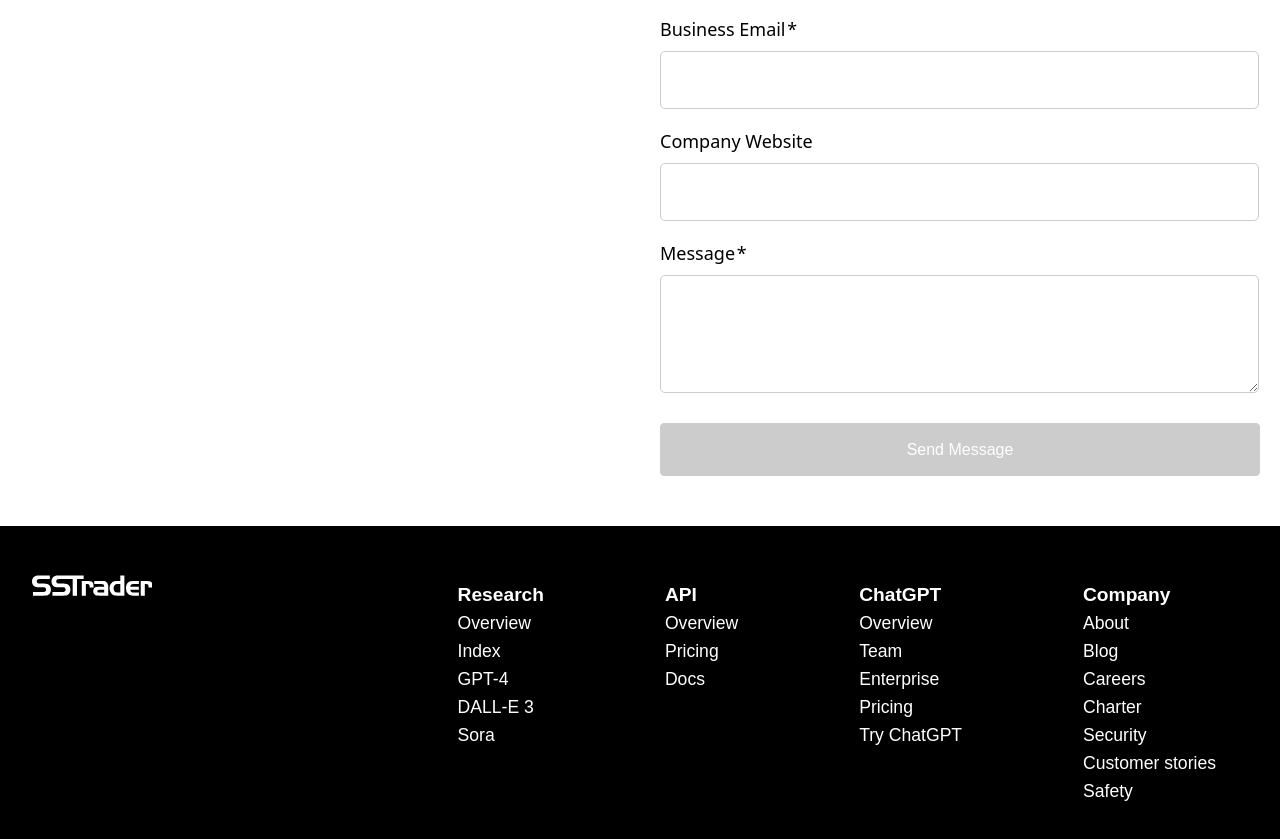
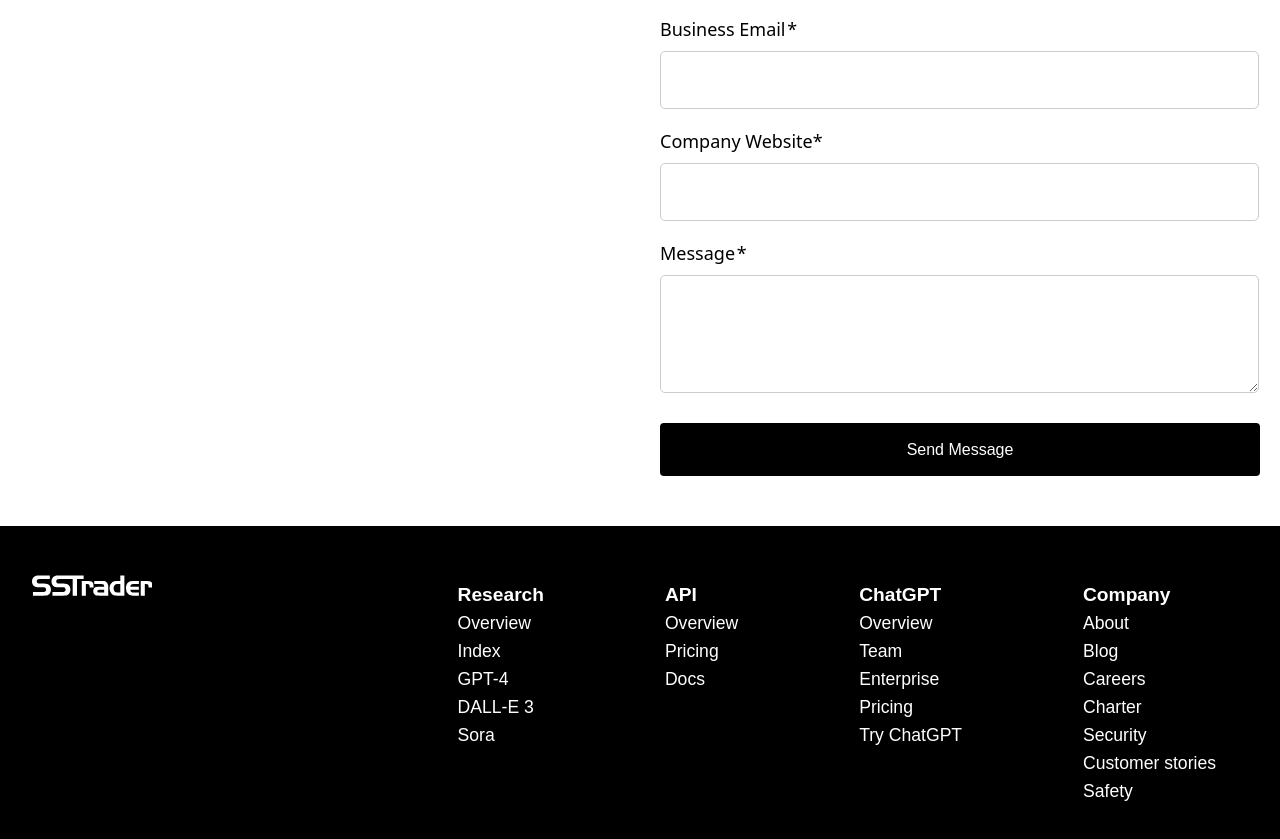
Before and after one commit to ganev11/SST-blog, a Nuxt app: page /contact in a window 1280 px wide. Shown: the part 1200-2039 px from the top of the page. Built offline with nearby package versions, Linux system fonts and the light colour scheme.

Commit message:
Add error messages and validate in real time with watchers and on submit

```diff
--- a/pages/contact/index.vue
+++ b/pages/contact/index.vue
@@ -50,8 +50,12 @@
             type="text"
             name="firstName"
             v-model="firstName"
+            @blur="validateFirstName"
             class="input-field"
           />
+          <p v-if="firstNameError" class="error-message">
+            {{ firstNameError }}
+          </p>
 
           <!-- Last Name -->
           <label for="lastName">Last Name *</label>
@@ -59,8 +63,10 @@
             type="text"
             name="lastName"
             v-model="lastName"
+            @blur="validateLastName"
             class="input-field"
           />
+          <p v-if="lastNameError" class="error-message">{{ lastNameError }}</p>
 
           <!-- Business Email -->
           <label for="businessEmail">Business Email *</label>
@@ -68,25 +74,36 @@
             type="email"
             name="businessEmail"
             v-model="businessEmail"
+            @blur="validateBusinessEmail"
             class="input-field"
           />
+          <p v-if="businessEmailError" class="error-message">
+            {{ businessEmailError }}
+          </p>
 
           <!-- Company Website -->
-          <label for="companyWebsite">Company Website</label>
+          <label for="companyWebsite">Company Website*</label>
           <input
             type="text"
             name="companyWebsite"
             v-model="companyWebsite"
+            @blur="validateCompanyWebsite"
             class="input-field"
           />
+          <p v-if="companyWebsiteError" class="error-message">
+            {{ companyWebsiteError }}
+          </p>
 
           <!-- Message -->
           <label for="message">Message *</label>
           <textarea
             name="message"
             v-model="message"
+            @blur="validateMessage"
             class="input-field-text-area"
           ></textarea>
+          <p v-if="messageError" class="error-message">{{ messageError }}</p>
+
           <!-- Submit Button -->
           <button class="submit-button" type="submit" :disabled="!isFormValid">
             Send Message
@@ -110,25 +127,33 @@ export default {
   data() {
     return {
       screenWidth: 0,
+      // form fields
       firstName: "",
       lastName: "",
       businessEmail: "",
       companyWebsite: "",
       message: "",
+      // validation errors
+      firstNameError: "",
+      lastNameError: "",
+      businessEmailError: "",
+      companyWebsiteError: "",
+      messageError: "",
     };
   },
   computed: {
     mobile() {
       return this.screenWidth <= 550;
     },
+
     isFormValid() {
-      // Basic validation checks
+      // Checks for the presence of error messages
       return (
-        this.isValidName(this.firstName) &&
-        this.isValidName(this.lastName) &&
-        this.isValidEmail(this.businessEmail) &&
-        (this.companyWebsite === "" || this.isValidURL(this.companyWebsite)) &&
-        this.message.trim().length > 0
+        !this.firstNameError &&
+        !this.lastNameError &&
+        !this.businessEmailError &&
+        !this.companyWebsiteError &&
+        !this.messageError
       );
     },
   },
@@ -145,6 +170,14 @@ export default {
   },
   methods: {
     async submitForm() {
+      // Validate all fields before attempting to submit
+      this.validateFirstName();
+      this.validateLastName();
+      this.validateBusinessEmail();
+      this.validateCompanyWebsite();
+      this.validateMessage();
+      // Check if form is still valid after validations
+      if (this.isFormValid) {
         const formData = {
           access_key: WEB3FORMS_ACCESS_KEY,
           firstName: this.firstName,
@@ -166,26 +199,56 @@ export default {
         if (result.success) {
           console.log(result);
         }
+      }
     },
-    isValidName(name) {
-      return name.trim().length > 0;
+    validateFirstName() {
+      this.firstNameError =
+        this.firstName.trim().length > 0 ? "" : "First name is required.";
     },
-    isValidEmail(email) {
-      // Simple regex for email validation
+    validateLastName() {
+      this.lastNameError =
+        this.lastName.trim().length > 0 ? "" : "Last name is required.";
+    },
+    validateBusinessEmail() {
       const regex = /^[\w-\.]+@([\w-]+\.)+[\w-]{2,4}$/;
-      return regex.test(email);
+      this.businessEmailError = regex.test(this.businessEmail)
+        ? ""
+        : "A valid business email is required.";
     },
-    isValidURL(url) {
-      // Simple regex for URL validation
+    validateCompanyWebsite() {
       const regex =
         /^(https?:\/\/)?([\da-z\.-]+)\.([a-z\.]{2,6})([\/\w \.-]*)*\/?$/;
-      return regex.test(url);
+      this.companyWebsiteError =
+        this.companyWebsite === "" || regex.test(this.companyWebsite)
+          ? ""
+          : "A valid URL is required.";
+    },
+    validateMessage() {
+      this.messageError =
+        this.message.trim().length > 0 ? "" : "Message is required.";
     },
     redirect(url) {
       this.$router.push(url);
     },
     updateScreenWidth() {
       this.screenWidth = window.innerWidth;
+    },
+  },
+  watch: {
+    firstName(newVal) {
+      if (newVal !== "") this.validateFirstName();
+    },
+    lastName(newVal) {
+      if (newVal !== "") this.validateLastName();
+    },
+    businessEmail(newVal) {
+      if (newVal !== "") this.validateBusinessEmail();
+    },
+    companyWebsite(newVal) {
+      if (newVal !== "") this.validateCompanyWebsite();
+    },
+    message(newVal) {
+      if (newVal !== "") this.validateMessage();
     },
   },
 };
@@ -220,6 +283,11 @@ export default {
   background-color: #e0e0e0;
 }
 
+p.error-message {
+  color: red;
+  font-size: 14px;
+  margin-top: 0px !important;
+}
 /* Additional styling for labels if needed */
 label {
   font-size: 18px;
```
Lines whose indentation alone changed are shown as unchanged.
